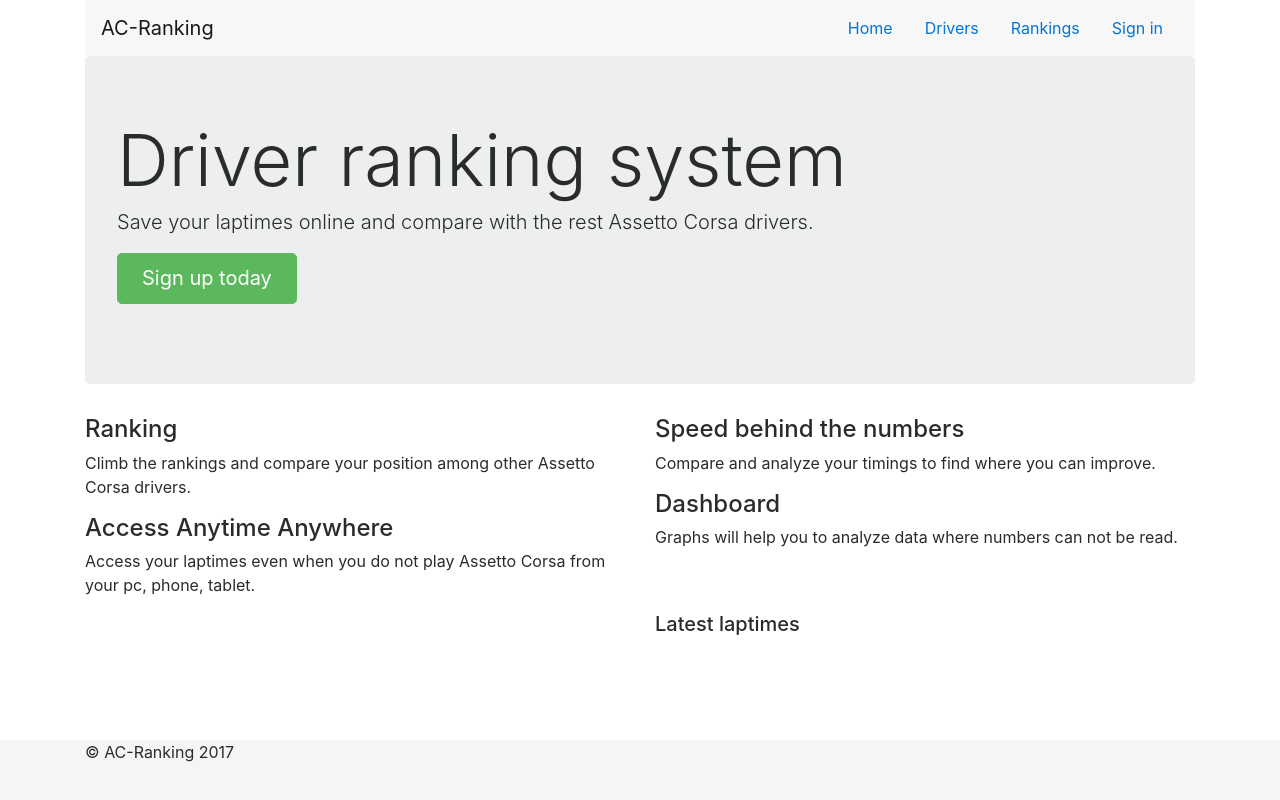
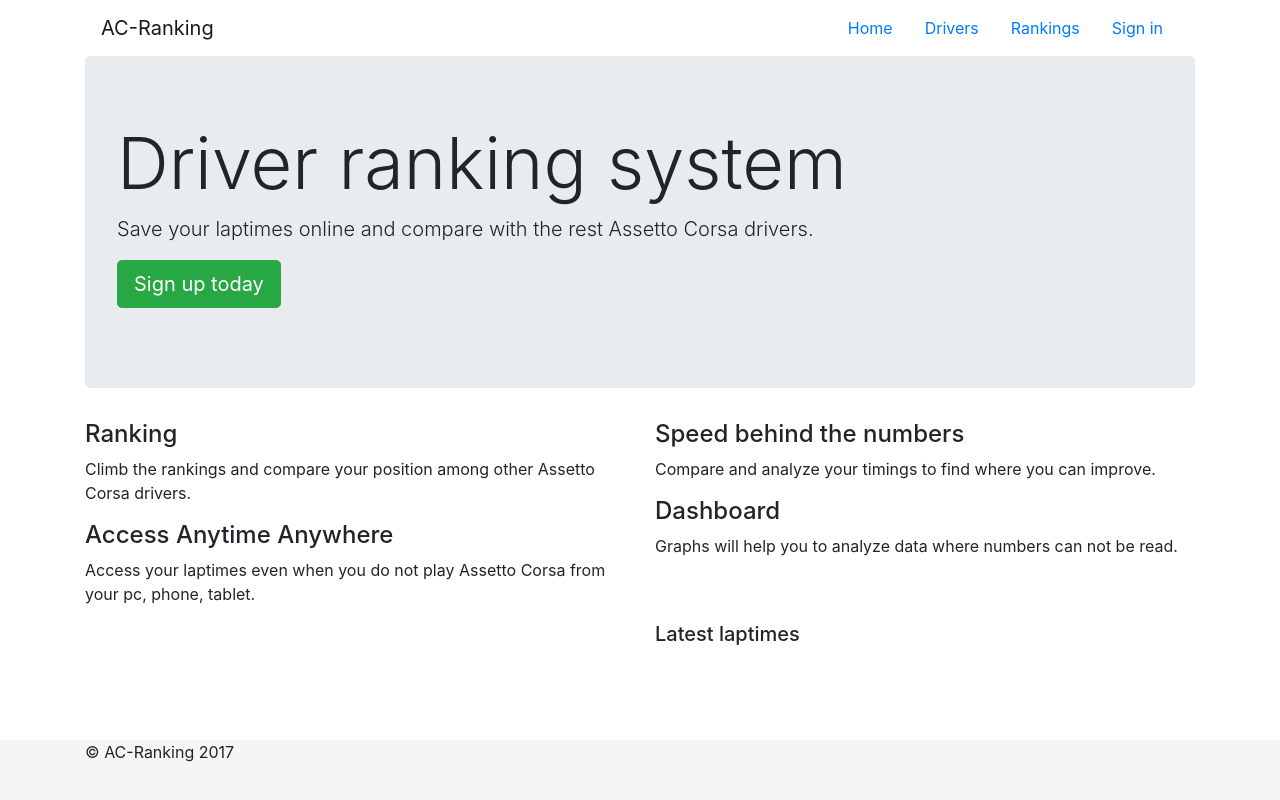
Before and after one commit to ev-agelos/ac-rank, a Django app: page / in a window 1280 px wide. Run offline with Django 3.2, Linux system fonts and the light colour scheme; data that the repository does not hold is empty; some libraries are stand-ins or nearby versions.

Commit message:
bump bootstrap from 4 alpha to 4

```diff
--- a/templates/base.html
+++ b/templates/base.html
@@ -11,7 +11,7 @@
     <title>{% block title %}{% endblock title %}</title>
 
     <!-- Bootstrap core CSS -->
-    <link href="https://cdnjs.cloudflare.com/ajax/libs/twitter-bootstrap/4.0.0-alpha.6/css/bootstrap.min.css" rel="stylesheet">
+    <link href="https://cdnjs.cloudflare.com/ajax/libs/twitter-bootstrap/4.0.0/css/bootstrap.min.css" rel="stylesheet">
     <!-- Custom styles for this template -->
     <link href="{% static 'css/sticky-footer.css' %}" rel="stylesheet">
     {% block custom_css %}{% endblock custom_css %}
@@ -20,7 +20,7 @@
   <body>
     <div class="container">
         <div class="header clearfix">
-            <nav class="navbar navbar-toggleable-md navbar-light bg-faded">
+            <nav class="navbar navbar-expand-lg navbar-light rounded">
                 <button class="navbar-toggler navbar-toggler-right" type="button" data-toggle="collapse" data-target="#navbarSupportedContent" aria-controls="navbarSupportedContent" aria-expanded="false" aria-label="Toggle navigation">
                     <span class="navbar-toggler-icon"></span>
                 </button>
@@ -61,13 +61,10 @@
                 <p>&copy; AC-Ranking 2017</p>
             </div>
         </footer>
-    <script src="https://cdnjs.cloudflare.com/ajax/libs/jquery/3.2.1/jquery.min.js"></script>
-    <script src="https://cdnjs.cloudflare.com/ajax/libs/tether/1.4.0/js/tether.min.js"></script>
-    <!-- Bootstrap core JavaScript
-        ================================================== -->
-        <!-- Placed at the end of the document so the pages load faster -->
-    <!-- IE10 viewport hack for Surface/desktop Windows 8 bug -->
-    <script src="https://cdnjs.cloudflare.com/ajax/libs/twitter-bootstrap/4.0.0-alpha.6/js/bootstrap.min.js"></script>
+        <script src="https://code.jquery.com/jquery-3.2.1.slim.min.js" integrity="sha384-KJ3o2DKtIkvYIK3UENzmM7KCkRr/rE9/Qpg6aAZGJwFDMVNA/GpGFF93hXpG5KkN" crossorigin="anonymous"></script>
+        <script src="https://cdnjs.cloudflare.com/ajax/libs/popper.js/1.12.9/umd/popper.min.js" integrity="sha384-ApNbgh9B+Y1QKtv3Rn7W3mgPxhU9K/ScQsAP7hUibX39j7fakFPskvXusvfa0b4Q" crossorigin="anonymous"></script>
+        <script src="https://cdnjs.cloudflare.com/ajax/libs/tether/1.4.0/js/tether.min.js"></script>
+        <script src="https://maxcdn.bootstrapcdn.com/bootstrap/4.0.0/js/bootstrap.min.js" integrity="sha384-JZR6Spejh4U02d8jOt6vLEHfe/JQGiRRSQQxSfFWpi1MquVdAyjUar5+76PVCmYl" crossorigin="anonymous"></script>
     {% block custom_scripts %}{% endblock custom_scripts %}
   </body>
 </html>
```
